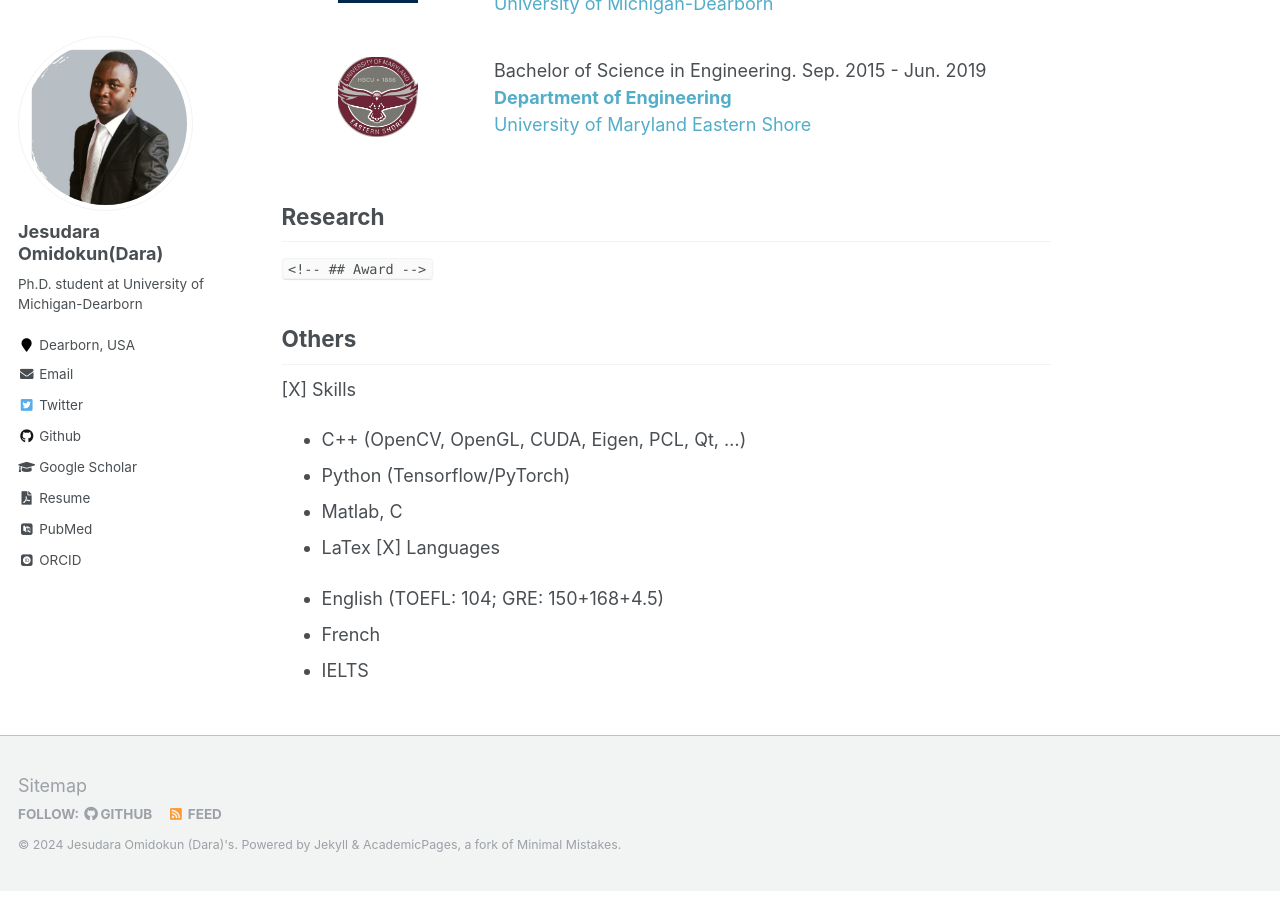
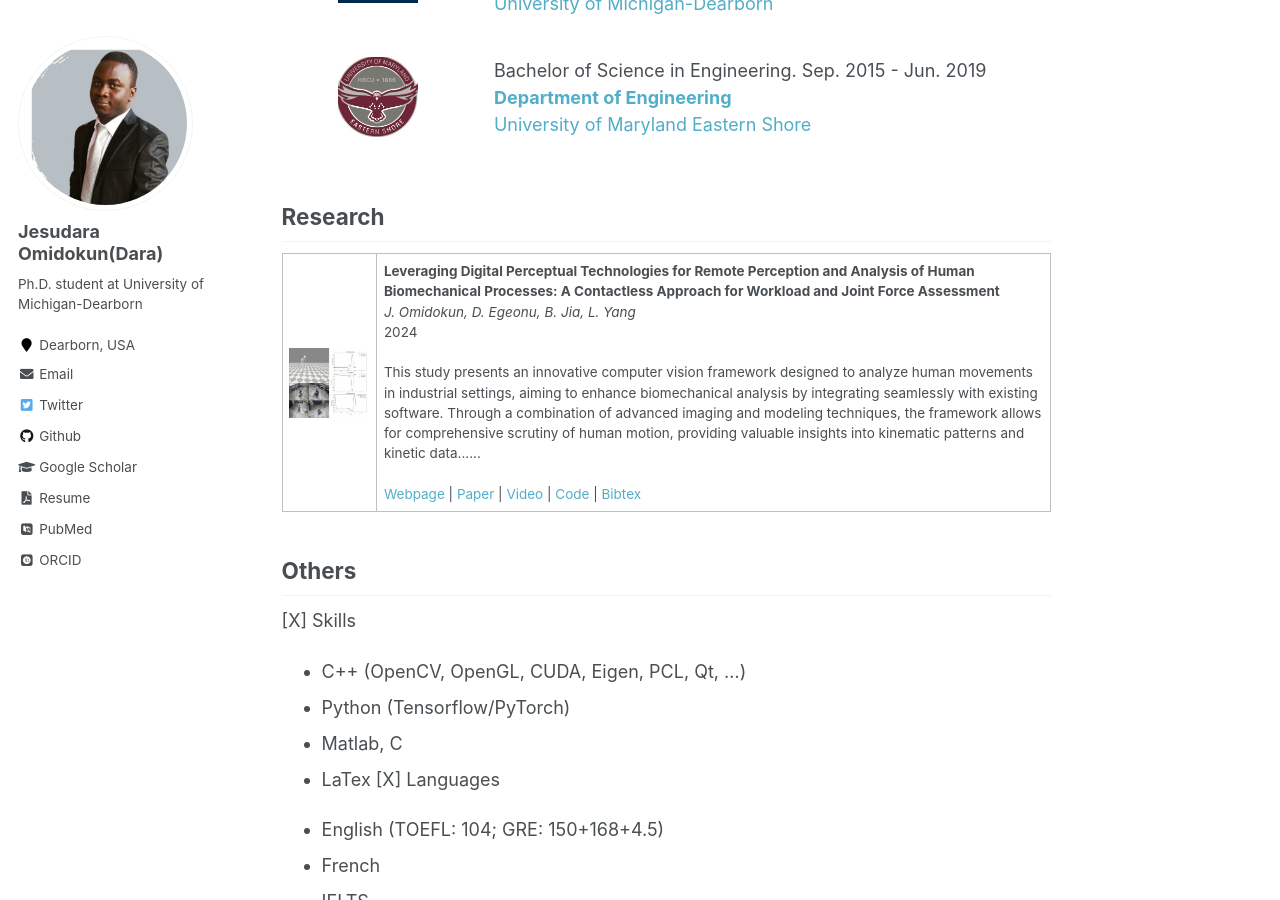
Before and after one commit to jomidokunMain/jomidokunMain.github.io, a Jekyll site: the page built from _pages/about.md, in a window 1280 px wide and 900 px high, scrolled down 793 px. Built offline with Jekyll 4.4.1, drawn with Linux system fonts in a browser that asks for light colours; some web fonts are replaced.

Commit message:
update about

```diff
--- a/_pages/about.md
+++ b/_pages/about.md
@@ -51,7 +51,22 @@ Bachelor of Science in Engineering. Sep. 2015 - Jun. 2019<br>
 
 ## Research
 
-`<!-- ## Award -->`
+<table>
+  <tr>
+    <td><img src="../images/leveragecontaless.png" width="373" height="223" alt="MeshAvatar Image"></td>
+    <td>
+      <b>Leveraging Digital Perceptual Technologies for Remote Perception and Analysis of Human Biomechanical Processes: A Contactless Approach for Workload and Joint Force Assessment</b><br>
+      <i>J. Omidokun, D. Egeonu, B. Jia, L. Yang</i><br>
+       2024<br><br>
+      This study presents an innovative computer vision framework designed to analyze human movements in industrial settings, aiming to enhance biomechanical analysis by integrating seamlessly with existing software. Through a combination of advanced imaging and modeling techniques, the framework allows for comprehensive scrutiny of human motion, providing valuable insights into kinematic patterns and kinetic data......<br><br>
+      <a href="webpage-link">Webpage</a> |
+      <a href="paper-link">Paper</a> |
+      <a href="video-link">Video</a> |
+      <a href="code-link">Code</a> |
+      <a href="bibtex-link">Bibtex</a>
+    </td>
+  </tr>
+</table>
 
 ## Others
 
```
Also changed, not shown: images/leveragecontaless.png (added).
